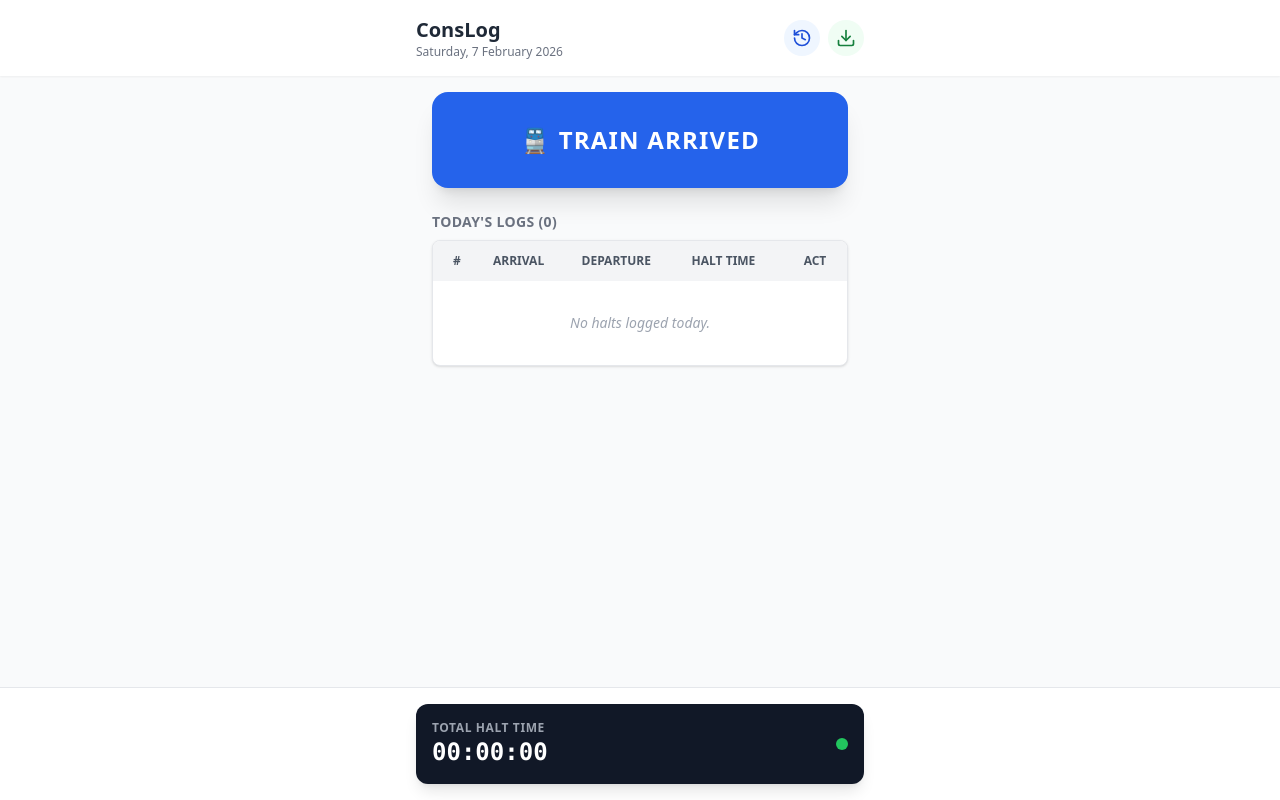
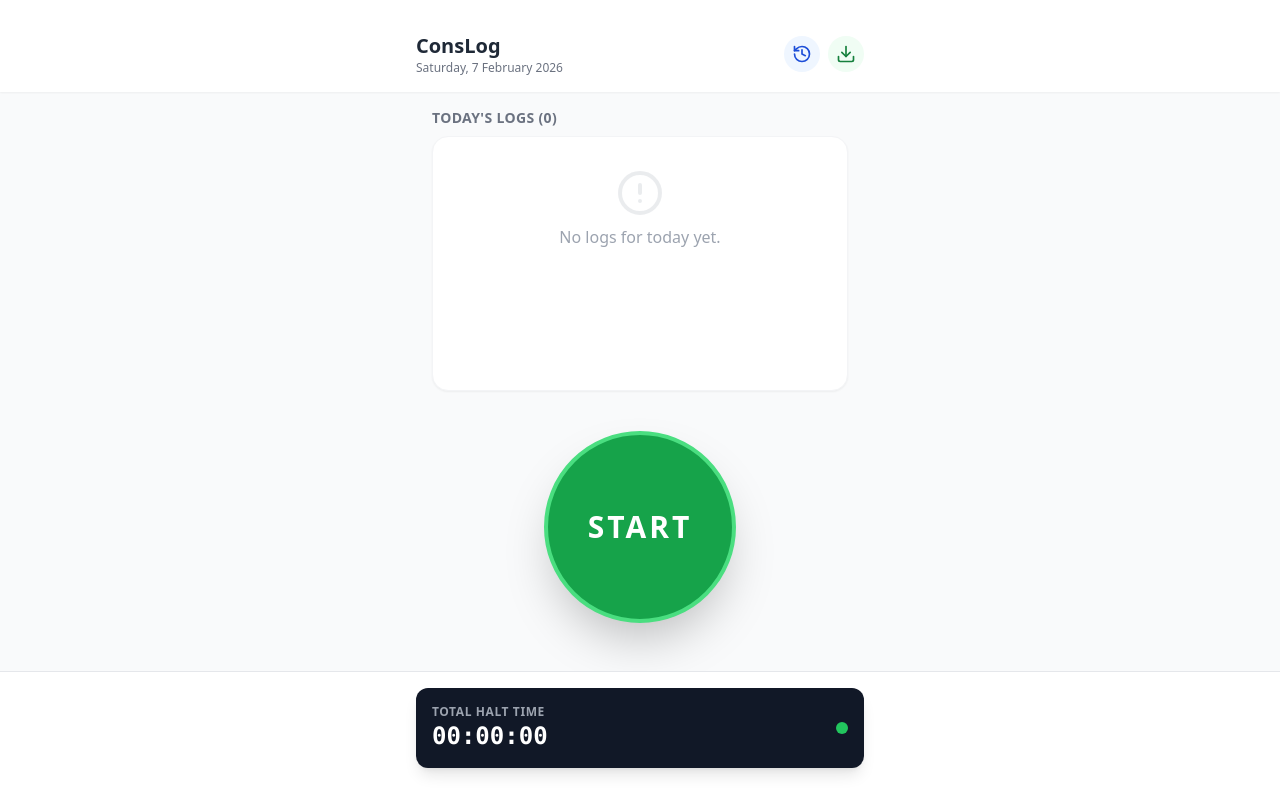
Before and after one commit to Sukhshum2628/ConsLog, a React (Vite) app: page / in a window 1280 px wide. Built offline with nearby package versions, Linux system fonts and the light colour scheme.

Commit message:
Feat: UI Refinements (Circular Button, Haptics, Editable Logs)

```diff
--- a/package.json
+++ b/package.json
@@ -14,6 +14,7 @@
     "@capacitor/cli": "^8.0.2",
     "@capacitor/core": "^8.0.2",
     "@capacitor/filesystem": "^8.1.0",
+    "@capacitor/haptics": "^8.0.0",
     "@capacitor/share": "^8.0.0",
     "date-fns": "^4.1.0",
     "idb": "^8.0.3",
--- a/src/App.tsx
+++ b/src/App.tsx
@@ -13,6 +13,7 @@ function App() {
     addEntry,
     completeEntry,
     removeEntry,
+    updateEntry,
     activeLog,
     totalHaltTime
   } = useTrainLog();
@@ -36,7 +37,7 @@ function App() {
   return (
     <div className="min-h-screen bg-gray-50 flex flex-col font-sans text-gray-900">
       {/* Header */}
-      <header className="bg-white shadow-sm p-4 sticky top-0 z-10">
+      <header className="bg-white shadow-sm p-4 pt-8 sticky top-0 z-10">
         <div className="max-w-md mx-auto flex justify-between items-center">
           <div>
             <h1 className="text-xl font-bold text-gray-800">ConsLog</h1>
@@ -64,10 +65,21 @@ function App() {
       </header>
 
       {/* Main Content */}
-      <main className="flex-1 p-4 max-w-md mx-auto w-full flex flex-col gap-6">
+      <main className="flex-1 p-4 max-w-md mx-auto w-full flex flex-col gap-6 overflow-hidden">
 
-        {/* Smart Button Area */}
-        <section>
+        {/* Logs Table (Now at Top) */}
+        <section className="flex-1 flex flex-col min-h-0">
+          <div className="flex justify-between items-end mb-2">
+            <h2 className="text-sm font-semibold text-gray-500 uppercase tracking-wide">
+              Today's Logs ({logs.length})
+            </h2>
+          </div>
+
+          <LogTable logs={logs} onDelete={removeEntry} onUpdate={updateEntry} />
+        </section>
+
+        {/* Smart Button Area (Now at Bottom) */}
+        <section className="flex-none mb-4">
           <SmartButton
             status={activeLog ? 'RUNNING' : 'IDLE'}
             startTime={activeLog?.arrival_timestamp}
@@ -75,21 +87,10 @@ function App() {
           />
         </section>
 
-        {/* Logs Table */}
-        <section className="flex-1 flex flex-col min-h-0">
-          <div className="flex justify-between items-end mb-2">
-            <h2 className="text-sm font-semibold text-gray-500 uppercase tracking-wide">
-              Today's Logs ({logs.length})
-            </h2>
-          </div>
-
-          <LogTable logs={logs} onDelete={removeEntry} />
-        </section>
-
       </main>
 
       {/* Footer / Total */}
-      <footer className="bg-white border-t border-gray-200 p-4 sticky bottom-0 safe-area-bottom">
+      <footer className="bg-white border-t border-gray-200 p-4 pb-8 sticky bottom-0 safe-area-bottom">
         <div className="max-w-md mx-auto">
           <div className="flex justify-between items-center bg-gray-900 text-white p-4 rounded-xl shadow-lg">
             <div className="flex flex-col">
--- a/src/components/LogTable.tsx
+++ b/src/components/LogTable.tsx
@@ -1,84 +1,105 @@
 import React from 'react';
 import type { TrainLog } from '../db';
-import { format } from 'date-fns';
-import { Trash2, Clock } from 'lucide-react';
-import { useStopwatch } from '../hooks/useStopwatch';
+import { Trash2, AlertCircle } from 'lucide-react';
+import { format, set } from 'date-fns';
 
 interface LogTableProps {
     logs: TrainLog[];
     onDelete: (id: number) => void;
+    onUpdate: (log: TrainLog) => void;
 }
 
-const RunningRow: React.FC<{ log: TrainLog }> = ({ log }) => {
-    const { formatted } = useStopwatch(log.arrival_timestamp);
+export const LogTable: React.FC<LogTableProps> = ({ logs, onDelete, onUpdate }) => {
+
+    const handleTimeChange = (log: TrainLog, field: 'arrival' | 'departure', newTimeStr: string) => {
+        try {
+            // Parse the new time string (HH:mm)
+            const [hours, minutes] = newTimeStr.split(':').map(Number);
+
+            // Create new timestamp based on the log's original date
+            // We use the existing timestamp to get the base date, or current date if missing
+            const baseDate = log.arrival_timestamp ? new Date(log.arrival_timestamp) : new Date();
+
+            const newDate = set(baseDate, { hours, minutes, seconds: 0, milliseconds: 0 });
+            const newTimestamp = newDate.getTime();
+
+            const updatedLog = { ...log };
+            if (field === 'arrival') {
+                updatedLog.arrival_timestamp = newTimestamp;
+            } else {
+                updatedLog.departure_timestamp = newTimestamp;
+            }
+
+            onUpdate(updatedLog);
+        } catch (e) {
+            console.error("Invalid time format", e);
+        }
+    };
 
     return (
-        <tr className="bg-orange-50 border-l-4 border-orange-500 animate-pulse-subtle">
-            <td className="p-3 text-center font-medium text-gray-500">#</td>
-            <td className="p-3 text-gray-900">{format(log.arrival_timestamp, 'HH:mm:ss')}</td>
-            <td className="p-3 text-gray-400 italic">--:--:--</td>
-            <td className="p-3 font-mono font-bold text-orange-600 flex items-center gap-2">
-                <Clock className="w-4 h-4 animate-spin-slow" />
-                {formatted}
-            </td>
-            <td className="p-3 text-center">
-                {/* Cannot delete running row */}
-            </td>
-        </tr>
-    );
-};
+        <div className="flex-1 overflow-auto bg-white rounded-2xl shadow-sm border border-gray-100">
+            {logs.length === 0 ? (
+                <div className="h-full flex flex-col items-center justify-center text-gray-400 p-8 text-center">
+                    <AlertCircle className="w-12 h-12 mb-2 opacity-20" />
+                    <p>No logs for today yet.</p>
+                </div>
+            ) : (
+                <table className="w-full text-left border-collapse">
+                    <thead className="bg-gray-50 sticky top-0 z-10">
+                        <tr>
+                            <th className="p-3 text-xs font-bold text-gray-500 uppercase tracking-wider">Arrival</th>
+                            <th className="p-3 text-xs font-bold text-gray-500 uppercase tracking-wider">Departure</th>
+                            <th className="p-3 text-xs font-bold text-gray-500 uppercase tracking-wider text-right">Halt</th>
+                            <th className="p-3 w-10"></th>
+                        </tr>
+                    </thead>
+                    <tbody className="divide-y divide-gray-100">
+                        {logs.map((log) => {
+                            const isRunning = log.status === 'RUNNING';
 
-export const LogTable: React.FC<LogTableProps> = ({ logs, onDelete }) => {
-    return (
-        <div className="overflow-x-auto bg-white rounded-lg shadow border border-gray-200">
-            <table className="w-full text-left text-sm">
-                <thead className="bg-gray-100 text-gray-600 uppercase text-xs">
-                    <tr>
-                        <th className="p-3 text-center w-12">#</th>
-                        <th className="p-3">Arrival</th>
-                        <th className="p-3">Departure</th>
-                        <th className="p-3">Halt Time</th>
-                        <th className="p-3 text-center w-16">Act</th>
-                    </tr>
-                </thead>
-                <tbody className="divide-y divide-gray-100">
-                    {logs.map((log, index) => (
-                        log.status === 'RUNNING' ? (
-                            <RunningRow key={log.id || 'running'} log={log} />
-                        ) : (
-                            <tr key={log.id} className="hover:bg-gray-50 transition-colors">
-                                <td className="p-3 text-center text-gray-400">{logs.length - index}</td>
-                                <td className="p-3 text-gray-900">{format(log.arrival_timestamp, 'HH:mm:ss')}</td>
-                                <td className="p-3 text-gray-900">
-                                    {log.departure_timestamp ? format(log.departure_timestamp, 'HH:mm:ss') : '-'}
-                                </td>
-                                <td className="p-3 font-mono font-medium text-gray-700">
-                                    {log.halt_duration_seconds ? new Date(log.halt_duration_seconds * 1000).toISOString().substr(11, 8) : '--'}
-                                </td>
-                                <td className="p-3 text-center">
-                                    <button
-                                        onClick={() => {
-                                            if (confirm(`Delete entry?\nArrival: ${format(log.arrival_timestamp, 'HH:mm:ss')}`)) {
-                                                onDelete(log.id!);
-                                            }
-                                        }}
-                                        className="p-2 text-gray-400 hover:text-red-600 hover:bg-red-50 rounded-full transition-colors"
-                                    >
-                                        <Trash2 className="w-4 h-4" />
-                                    </button>
-                                </td>
-                            </tr>
-                        )
-                    ))}
-                    {logs.length === 0 && (
-                        <tr>
-                            <td colSpan={5} className="p-8 text-center text-gray-400 italic">
-                                No halts logged today.
-                            </td>
-                        </tr>
-                    )}
-                </tbody>
-            </table>
+                            return (
+                                <tr key={log.id} className="hover:bg-gray-50 transition-colors group">
+                                    <td className="p-3">
+                                        <input
+                                            type="time"
+                                            className="bg-transparent font-medium text-gray-900 focus:bg-blue-50 rounded px-1 outline-none w-24"
+                                            value={format(log.arrival_timestamp, 'HH:mm')}
+                                            onChange={(e) => handleTimeChange(log, 'arrival', e.target.value)}
+                                        />
+                                    </td>
+                                    <td className="p-3">
+                                        {isRunning ? (
+                                            <span className="text-gray-400 text-sm italic">--:--</span>
+                                        ) : (
+                                            <input
+                                                type="time"
+                                                className="bg-transparent font-medium text-gray-900 focus:bg-blue-50 rounded px-1 outline-none w-24"
+                                                value={log.departure_timestamp ? format(log.departure_timestamp, 'HH:mm') : ''}
+                                                onChange={(e) => handleTimeChange(log, 'departure', e.target.value)}
+                                            />
+                                        )}
+                                    </td>
+                                    <td className="p-3 text-right font-mono font-medium text-blue-600">
+                                        {log.halt_duration_seconds
+                                            ? new Date(log.halt_duration_seconds * 1000).toISOString().substr(11, 8)
+                                            : <span className="text-orange-500 animate-pulse">RUNNING</span>}
+                                    </td>
+                                    <td className="p-3 text-right">
+                                        {!isRunning && (
+                                            <button
+                                                onClick={() => log.id && onDelete(log.id)}
+                                                className="text-gray-300 hover:text-red-500 transition-colors p-1"
+                                            >
+                                                <Trash2 className="w-4 h-4" />
+                                            </button>
+                                        )}
+                                    </td>
+                                </tr>
+                            );
+                        })}
+                    </tbody>
+                </table>
+            )}
         </div>
     );
 };
--- a/src/components/SmartButton.tsx
+++ b/src/components/SmartButton.tsx
@@ -1,5 +1,7 @@
 import React from 'react';
 import { useStopwatch } from '../hooks/useStopwatch';
+import { Haptics, ImpactStyle } from '@capacitor/haptics';
+import { Capacitor } from '@capacitor/core';
 
 interface SmartButtonProps {
     status: 'IDLE' | 'RUNNING';
@@ -10,29 +12,42 @@ interface SmartButtonProps {
 export const SmartButton: React.FC<SmartButtonProps> = ({ status, startTime, onPress }) => {
     const { formatted } = useStopwatch(status === 'RUNNING' && startTime ? startTime : null);
 
+    const handlePress = async () => {
+        if (Capacitor.isNativePlatform()) {
+            await Haptics.impact({ style: ImpactStyle.Heavy });
+        }
+        onPress();
+    };
+
     return (
+        <div className="flex flex-col items-center justify-center py-4">
             <button
-            onClick={onPress}
+                onClick={handlePress}
                 className={`
-        w-full py-8 rounded-2xl shadow-xl transition-all duration-300 transform active:scale-95
-        flex flex-col items-center justify-center gap-2
+                    w-48 h-48 rounded-full shadow-2xl transition-all duration-200 transform active:scale-95
+                    flex flex-col items-center justify-center gap-1 border-4
                     ${status === 'IDLE'
-                    ? 'bg-blue-600 hover:bg-blue-700 text-white'
-                    : 'bg-orange-600 hover:bg-orange-700 text-white animate-pulse-slow'}
+                        ? 'bg-green-600 border-green-400 hover:bg-green-700 text-white'
+                        : 'bg-red-600 border-red-400 hover:bg-red-700 text-white animate-pulse'}
                 `}
             >
-            <span className="text-2xl font-bold uppercase tracking-wider">
-                {status === 'IDLE' ? '🚆 Train Arrived' : '🛑 Train Departed'}
+                <span className="text-3xl font-black tracking-widest uppercase dropped-shadow-md">
+                    {status === 'IDLE' ? 'START' : 'STOP'}
                 </span>
 
                 {status === 'RUNNING' && (
-                <div className="flex flex-col items-center">
-                    <span className="text-4xl font-mono font-black tracking-widest bg-black/20 px-4 py-2 rounded-lg">
+                    <div className="flex flex-col items-center mt-2">
+                        <span className="text-xl font-mono font-bold bg-black/20 px-3 py-1 rounded-lg tabular-nums">
                             {formatted}
                         </span>
-                    <span className="text-sm opacity-80 mt-1 uppercase text-orange-100">Tap to Stop</span>
                     </div>
                 )}
             </button>
+            {status === 'RUNNING' && (
+                <span className="text-xs text-gray-400 mt-4 uppercase tracking-widest font-semibold animate-pulse">
+                    Tap to Stop Halt
+                </span>
+            )}
+        </div>
     );
 };
--- a/src/hooks/useTrainLog.ts
+++ b/src/hooks/useTrainLog.ts
@@ -52,6 +52,18 @@ export const useTrainLog = () => {
         await loadLogs();
     };
 
+    const updateEntry = async (updatedLog: TrainLog) => {
+        // Recalculate duration if both times exist
+        if (updatedLog.arrival_timestamp && updatedLog.departure_timestamp) {
+            updatedLog.halt_duration_seconds = Math.floor(
+                (updatedLog.departure_timestamp - updatedLog.arrival_timestamp) / 1000
+            );
+            updatedLog.status = 'COMPLETED';
+        }
+        await updateLog(updatedLog);
+        await loadLogs();
+    };
+
     const removeEntry = async (id: number) => {
         await deleteLog(id);
         await loadLogs();
@@ -72,6 +84,7 @@ export const useTrainLog = () => {
         addEntry,
         completeEntry,
         removeEntry,
+        updateEntry,
         activeLog,
         totalHaltTime,
         refreshLogs: loadLogs
```
Also changed, not shown: 1 other file (tests, documents, lock files or other folders). Lines whose indentation alone changed are shown as unchanged.
